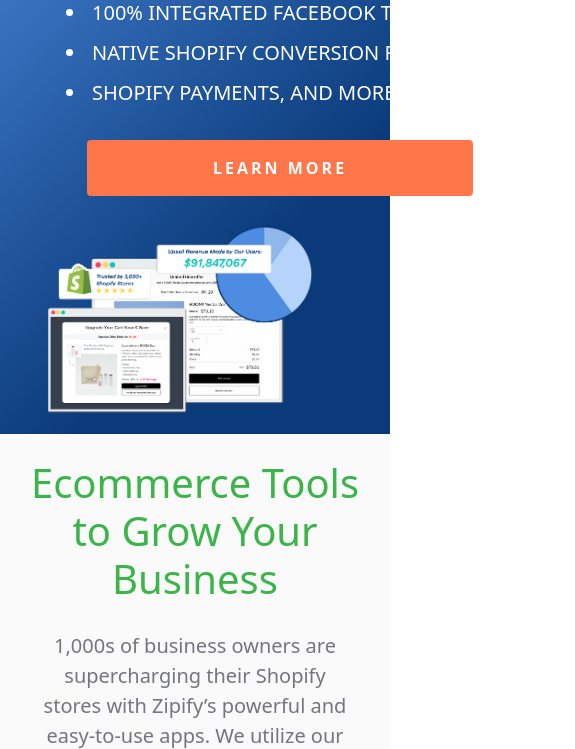
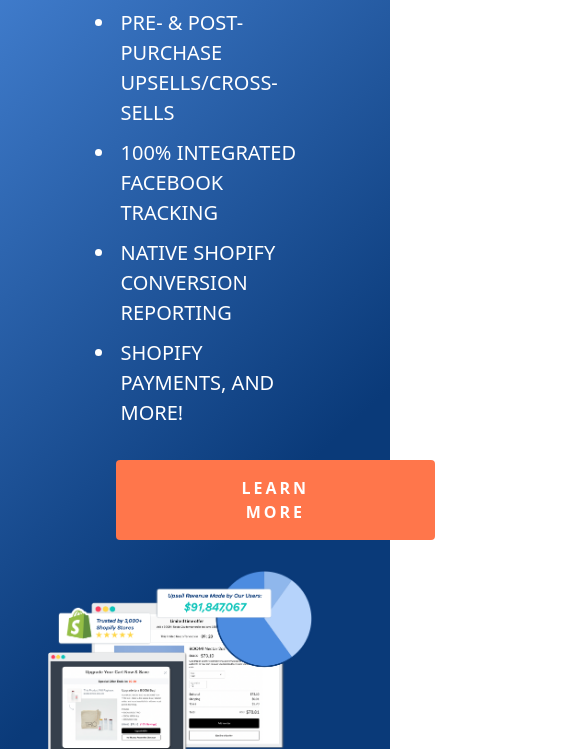
Before and after one commit to hannan-abdul/class-11-zipify-project, a plain HTML site: page index.html in a window 390 px wide. Shown: the part 278-1027 px from the top of the page, 575 px wide, since content can reach past the window. Drawn offline with Linux system fonts and the light colour scheme.

Commit message:
Update style.css

```diff
--- a/style.css
+++ b/style.css
@@ -185,7 +185,7 @@ footer ul li a{
 }
 .list-center{
     margin: 0 auto 30px;
-    width: 520px;
+    width: 80%;
 }
 .side-feature ul li{
     font-size: 20px;
```
